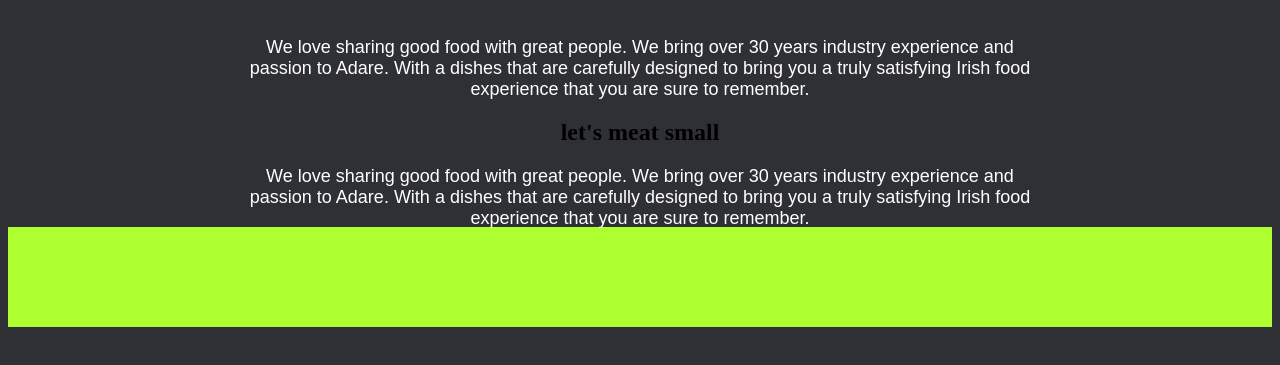
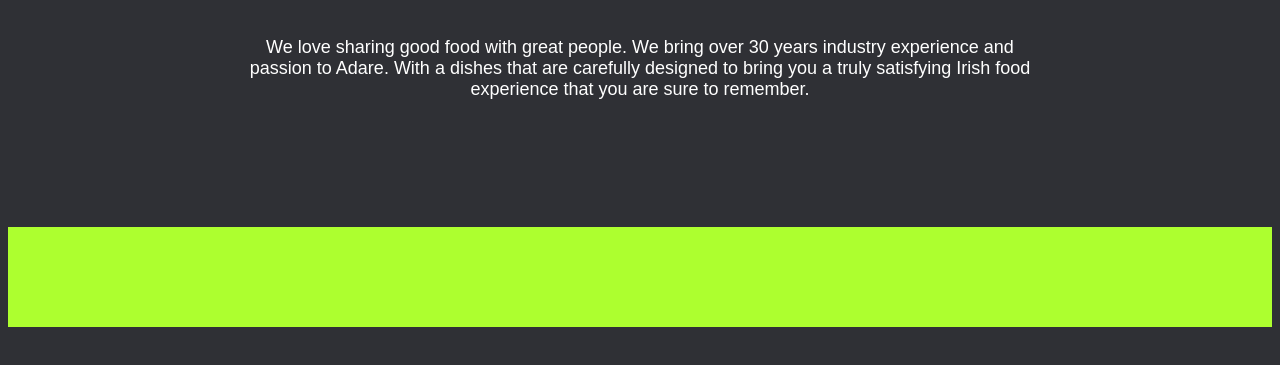
Before and after one commit to Trasync/git_test, a plain HTML site: page Project 1/index.html in a window 1280 px wide. Shown: the part 419-784 px from the top of the page. Drawn offline with Linux system fonts and the light colour scheme.

Commit message:
Remove heading

```diff
--- a/Project 1/index.html
+++ b/Project 1/index.html
@@ -21,9 +21,6 @@
   <main>
     <h1>let's meat</h1>
     <p>We love sharing good food with great people. We bring over 30 years industry experience and passion to Adare. With a dishes that are carefully designed to bring you a truly satisfying Irish food experience that you are sure to remember. </p>
-
-    <h2>let's meat small</h2>
-    <p>We love sharing good food with great people. We bring over 30 years industry experience and passion to Adare. With a dishes that are carefully designed to bring you a truly satisfying Irish food experience that you are sure to remember. </p>
   </main>
 
   <footer></footer>
```
